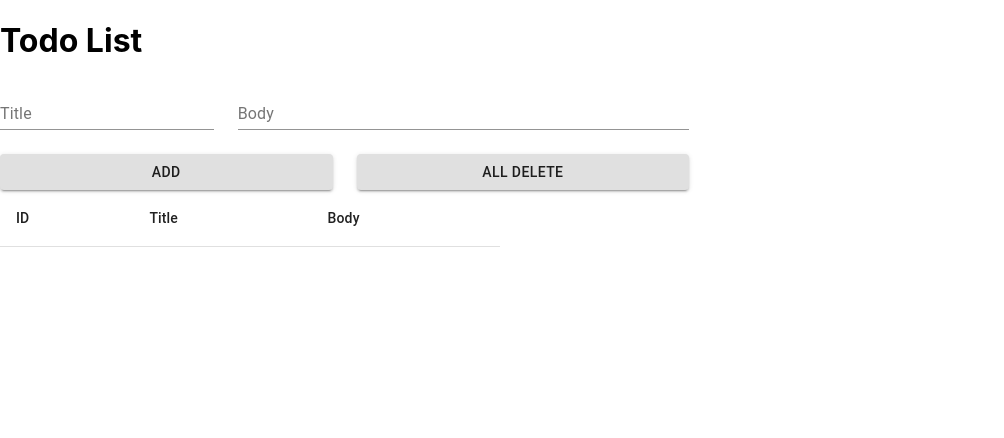
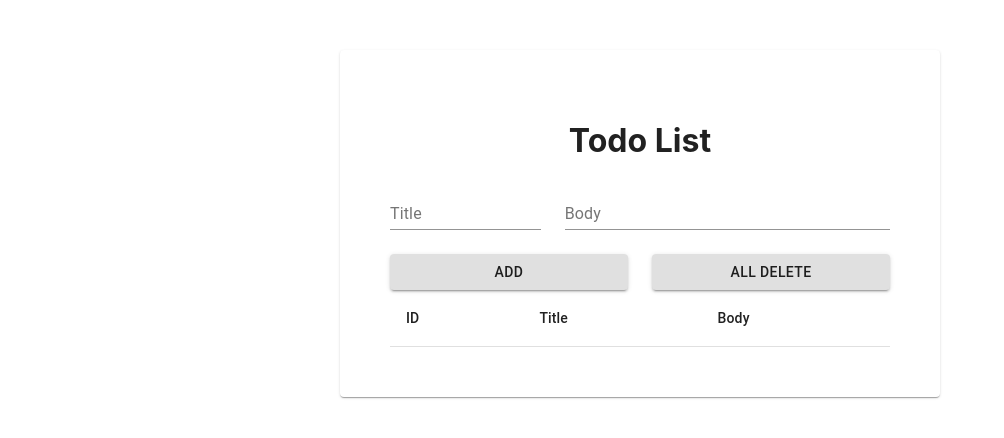
Before and after one commit to wataruozaki/todo_list, a React (Create React App) app: page / in a window 1280 px wide. Shown: the top 438 px of the page, without its empty margins (0-1004 px from the left). Built offline with nearby package versions, Linux system fonts and the light colour scheme.

Commit message:
create components

```diff
--- a/src/App.js
+++ /dev/null
@@ -1,118 +0,0 @@
-import React, { useState, useReducer } from "react";
-import Event from "./Event";
-import reducer from "./reducers/events";
-import {
-  Grid,
-  TextField,
-  Button,
-  makeStyles,
-  TableContainer,
-  TableHead,
-  TableBody,
-  TableCell,
-  Table,
-  TableRow,
-  FormControl,
-} from "@material-ui/core";
-import { DELETE_ALL_EVENT } from "./actions/actionTypes";
-
-const useStyles = makeStyles(() => ({
-  paper: {
-    maxWidth: "500px",
-    margin: "50px auto",
-    padding: "50px",
-    textAlign: "center",
-  },
-  textField: {
-    width: "100%",
-  },
-  button: {
-    width: "100%",
-  },
-  table: {
-    maxWidth: "500px",
-  },
-}));
-function App() {
-  const [state, dispatch] = useReducer(reducer, []);
-  const [title, setTitle] = useState("");
-  const [body, setBody] = useState("");
-
-  const classes = useStyles();
-
-  const addEvent = (e) => {
-    e.preventDefault();
-    dispatch({
-      type: "CREATE_EVENT",
-      title,
-      body,
-    });
-  };
-
-  const deleteAllEvents = (e) => {
-    e.preventDefault();
-    dispatch({ type: DELETE_ALL_EVENT });
-  };
-
-  return (
-    <>
-      <FormControl>
-        <h1>Todo List</h1>
-        <Grid container spacing={3}>
-          <Grid item xs={4}>
-            <TextField
-              className={classes.textField}
-              label="Title"
-              value={title}
-              onChange={(e) => setTitle(e.target.value)}
-            />
-          </Grid>
-          <Grid item xs={8}>
-            <TextField
-              className={classes.textField}
-              label="Body"
-              value={body}
-              onChange={(e) => setBody(e.target.value)}
-            />
-          </Grid>
-          <Grid item xs={6}>
-            <Button
-              className={classes.button}
-              variant="contained"
-              onClick={addEvent}
-            >
-              Add
-            </Button>
-          </Grid>
-          <Grid item xs={6}>
-            <Button
-              className={classes.button}
-              variant="contained"
-              onClick={deleteAllEvents}
-            >
-              All Delete
-            </Button>
-          </Grid>
-        </Grid>
-        <TableContainer>
-          <Table className={classes.table} aria-label="simple table">
-            <TableHead>
-              <TableRow>
-                <TableCell>ID</TableCell>
-                <TableCell>Title</TableCell>
-                <TableCell>Body</TableCell>
-              </TableRow>
-            </TableHead>
-            <TableBody>
-              {state.map((event, index) => (
-                <Event key={index} event={event} dispatch={dispatch} />
-              ))}
-            </TableBody>
-          </Table>
-        </TableContainer>
-      </FormControl>
-    </>
-  );
-}
-
-export default App;
--- /dev/null
+++ b/src/components/App.js
@@ -0,0 +1,29 @@
+import React, { useReducer } from "react";
+
+import reducer from "../reducers/events";
+import { Paper, makeStyles } from "@material-ui/core";
+import Form from "./Form";
+import EventTable from "./EventTable";
+
+const useStyles = makeStyles(() => ({
+  paper: {
+    maxWidth: "500px",
+    margin: "50px auto",
+    padding: "50px",
+    textAlign: "center",
+  },
+}));
+
+function App() {
+  const [state, dispatch] = useReducer(reducer, []);
+  const classes = useStyles();
+
+  return (
+    <Paper className={classes.paper}>
+      <Form dispatch={dispatch} />
+      <EventTable state={state} dispatch={dispatch} />
+    </Paper>
+  );
+}
+
+export default App;
--- a/src/Event.js
+++ b/src/components/Event.js
@@ -1,5 +1,5 @@
 import React from "react";
-import * as actionTypes from "./actions/actionTypes";
+import * as actionTypes from "../actions/actionTypes";
 
 import { TableCell, TableRow, Button } from "@material-ui/core";
 
--- /dev/null
+++ b/src/components/EventTable.js
@@ -0,0 +1,42 @@
+import React from "react";
+import Event from "./Event";
+
+import {
+  TableContainer,
+  Table,
+  TableBody,
+  TableHead,
+  TableRow,
+  TableCell,
+  makeStyles,
+} from "@material-ui/core";
+
+const useStyles = makeStyles(() => ({
+  table: {
+    maxWidth: "500px",
+  },
+}));
+
+function EventTable({ state, dispatch }) {
+  const classes = useStyles();
+  return (
+    <TableContainer>
+      <Table className={classes.table} aria-label="simple table">
+        <TableHead>
+          <TableRow>
+            <TableCell>ID</TableCell>
+            <TableCell>Title</TableCell>
+            <TableCell>Body</TableCell>
+          </TableRow>
+        </TableHead>
+        <TableBody>
+          {state.map((event, index) => (
+            <Event key={index} event={event} dispatch={dispatch} />
+          ))}
+        </TableBody>
+      </Table>
+    </TableContainer>
+  );
+}
+
+export default EventTable;
--- /dev/null
+++ b/src/components/Form.js
@@ -0,0 +1,88 @@
+import React, { useState } from "react";
+import * as actionTypes from "../actions/actionTypes";
+import {
+  FormControl,
+  Grid,
+  TextField,
+  Button,
+  makeStyles,
+} from "@material-ui/core";
+
+const useStyles = makeStyles(() => ({
+  paper: {
+    maxWidth: "500px",
+    margin: "50px auto",
+    padding: "50px",
+    textAlign: "center",
+  },
+  textField: {
+    width: "100%",
+  },
+  button: {
+    width: "100%",
+  },
+}));
+
+function Form({ dispatch }) {
+  const [title, setTitle] = useState("");
+  const [body, setBody] = useState("");
+
+  const classes = useStyles();
+
+  const addEvent = (e) => {
+    e.preventDefault();
+    dispatch({
+      type: "CREATE_EVENT",
+      title,
+      body,
+    });
+  };
+
+  const deleteAllEvents = (e) => {
+    e.preventDefault();
+    dispatch({ type: actionTypes.DELETE_ALL_EVENT });
+  };
+  return (
+    <FormControl>
+      <h1>Todo List</h1>
+      <Grid container spacing={3}>
+        <Grid item xs={4}>
+          <TextField
+            className={classes.textField}
+            label="Title"
+            value={title}
+            onChange={(e) => setTitle(e.target.value)}
+          />
+        </Grid>
+        <Grid item xs={8}>
+          <TextField
+            className={classes.textField}
+            label="Body"
+            value={body}
+            onChange={(e) => setBody(e.target.value)}
+          />
+        </Grid>
+        <Grid item xs={6}>
+          <Button
+            className={classes.button}
+            variant="contained"
+            onClick={addEvent}
+          >
+            Add
+          </Button>
+        </Grid>
+        <Grid item xs={6}>
+          <Button
+            className={classes.button}
+            variant="contained"
+            onClick={deleteAllEvents}
+          >
+            All Delete
+          </Button>
+        </Grid>
+      </Grid>
+    </FormControl>
+  );
+}
+
+export default Form;
--- a/src/index.js
+++ b/src/index.js
@@ -1,7 +1,7 @@
 import React from "react";
 import ReactDOM from "react-dom";
 import "./index.css";
-import App from "./App";
+import App from "./components/App";
 
 ReactDOM.render(
   <React.StrictMode>
```
